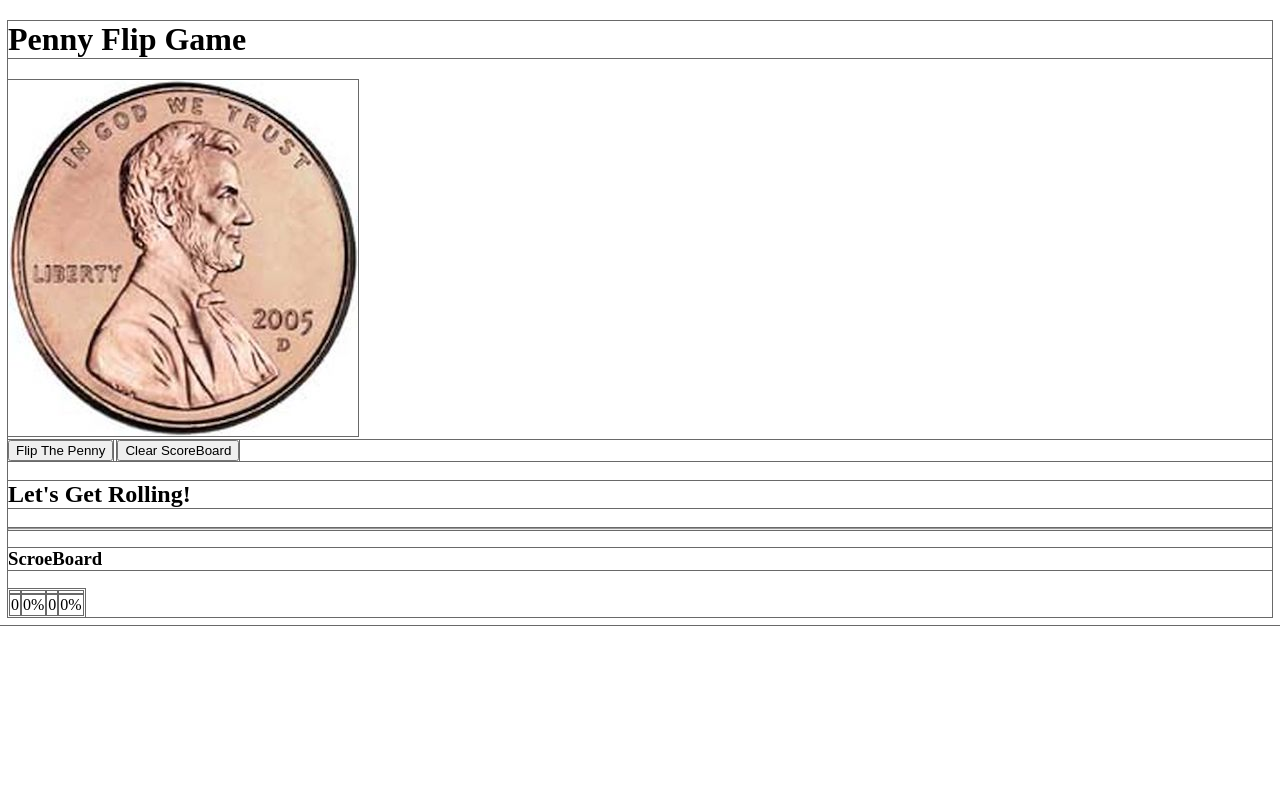
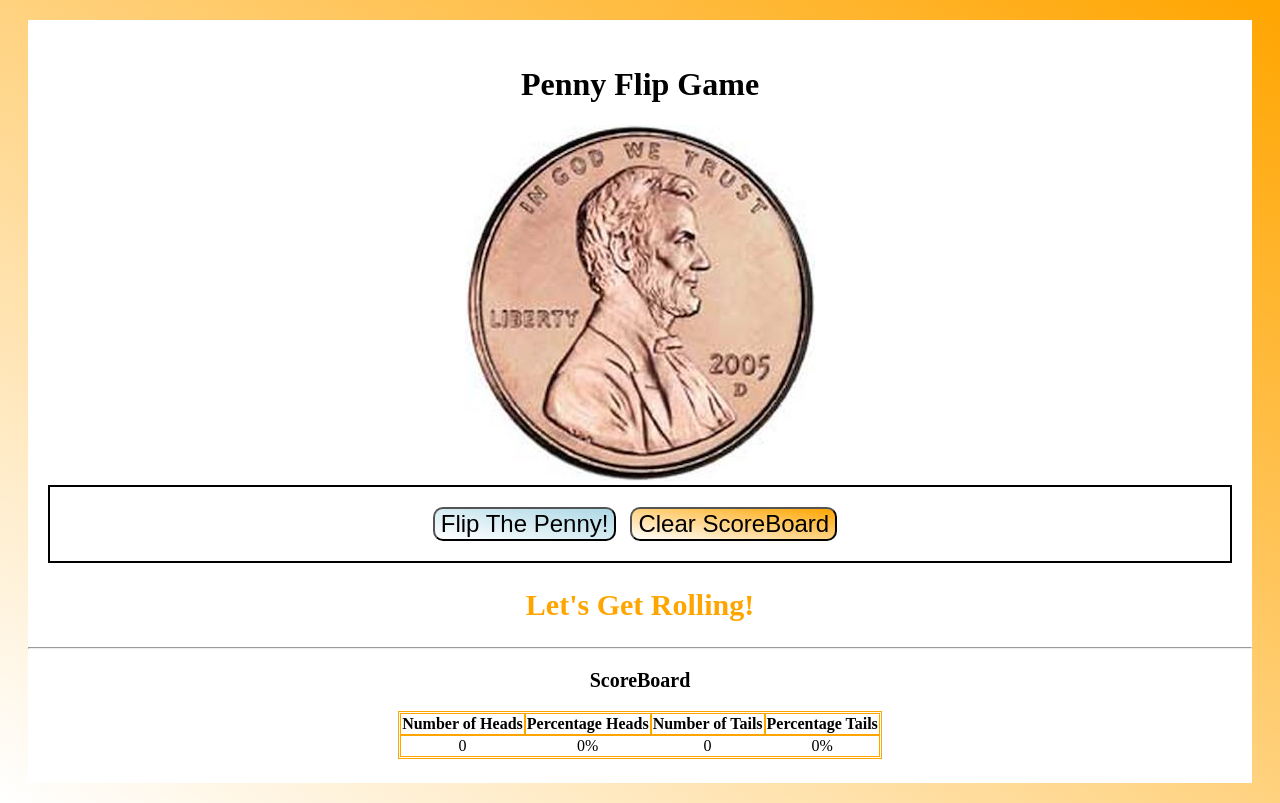
Before and after one commit to Fchery87/nyc-penny-flip, a plain HTML site: page index.html in a window 1280 px wide. Drawn offline with Linux system fonts and the light colour scheme; files whose address does not match are found by name.

Commit message:
Penny Flip Background Clean

```diff
--- a/index.html
+++ b/index.html
@@ -11,20 +11,23 @@
 <body>
     <div class="container">
         <h1>Penny Flip Game</h1>
-        <img src="C:\Users\Frant\Documents\NYU\pennyflip\assests\images\penny-heads.jpg" alt="image of a penny">
-        <div>
-            <button>Flip The Penny</button>
-            <button>Clear ScoreBoard</button>
+        <img src="./assests/images/penny-heads.jpg" alt="image of a penny">
+
+        <div class="btn-container">
+            <button id="flip">Flip The Penny!</button>
+            <button id="clear">Clear ScoreBoard</button>
         </div>
+
         <h2>Let's Get Rolling!</h2>
         <hr>
-        <h3>ScroeBoard</h3>
+        <h3>ScoreBoard</h3>
+
         <table>
             <tr>
-                <th></th>
-                <th></th>
-                <th></th>
-                <th></th>
+                <th>Number of Heads</th>
+                <th>Percentage Heads</th>
+                <th>Number of Tails</th>
+                <th>Percentage Tails</th>
             </tr>
             <tr>
                 <td>0</td>
--- a/style.css
+++ b/style.css
@@ -1,3 +1,62 @@
-* {
+/* * {
     outline: 1px solid dimgray;
+} */
+
+body {
+    text-align: center;
+    background: linear-gradient(to bottom left, orange, white);
 }
+
+.container {
+    background-color: white;
+    padding-top: 25px;
+    padding-bottom: 25px;
+    margin: 20px;
+}
+
+.btn-container {
+    border: 2px solid black;
+    padding-top: 20px;
+    padding-bottom: 20px;
+    margin-left: 20px;
+    margin-right: 20px;
+}
+
+#flip {
+    border-radius: 10px;
+    letter-spacing: normal;
+    background: linear-gradient(to bottom left, lightblue, white);
+    font-size: 1.5em;
+    margin-right: 10px;
+}
+
+#clear {
+    border-radius: 10px;
+    letter-spacing: normal;
+    background: linear-gradient(to bottom left, orange, white);
+    font-size: 1.5em;
+    margin-right: 10px;
+}
+
+table {
+    text-align: center;
+    margin: auto;
+    outline: 1px solid orange;
+}
+
+tr {
+    outline: 1px solid orange;
+}
+
+th {
+    outline: 1px solid orange;
+}
+
+h2 {
+    color: orange;
+    font-size: 30px;
+}
+
+h3 {
+    font-size: 20px;
+}
```
